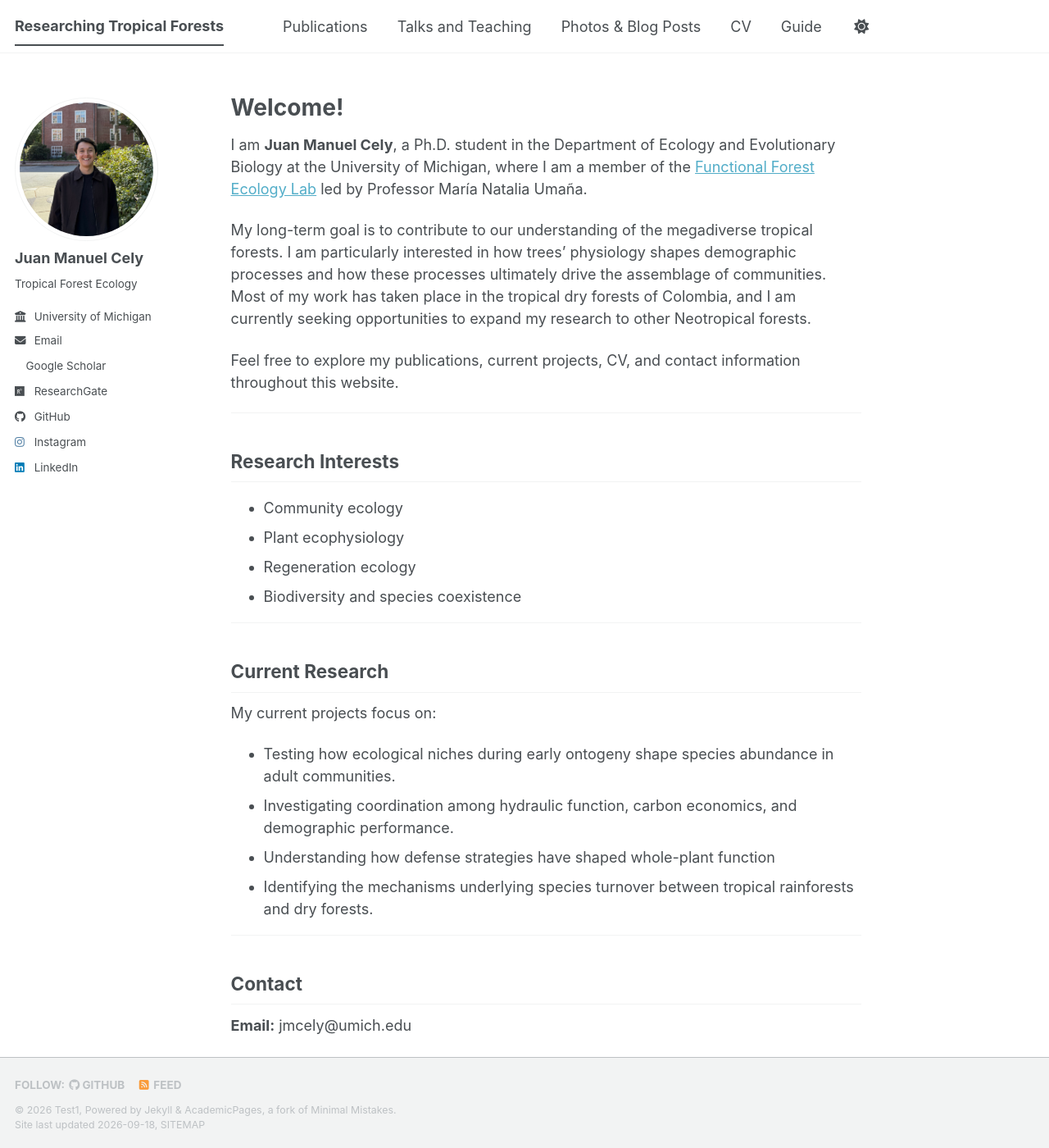
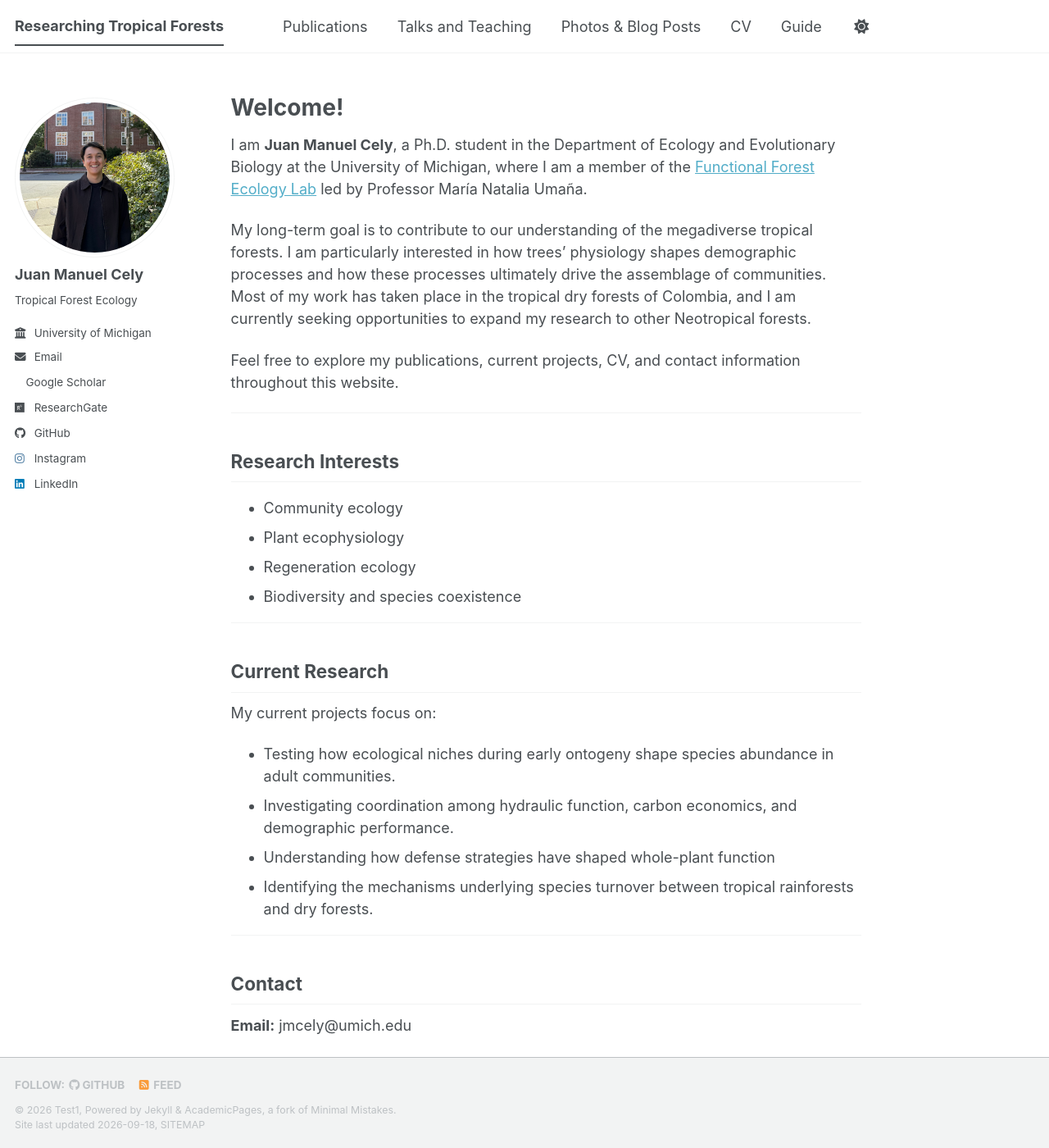
Before and after one commit to jmcely-hub/jmcely-hub.github.io, a Jekyll site: the page built from _pages/about.md, in a window 1280 px wide and 1400 px high. Shown: the whole window at 82% size. Built offline with Jekyll 4.4.1, drawn with Linux system fonts in a browser that asks for light colours; a style sheet for code colours, icons or effects is not loaded.

Commit message:
Update main.scss

```diff
--- a/assets/css/main.scss
+++ b/assets/css/main.scss
@@ -37,3 +37,8 @@
     "layout/sidebar",
     "layout/json_cv"
 ;
+
+/* Custom: larger profile photo in the sidebar */
+.author__avatar img {
+  max-width: 100%;
+}
```
